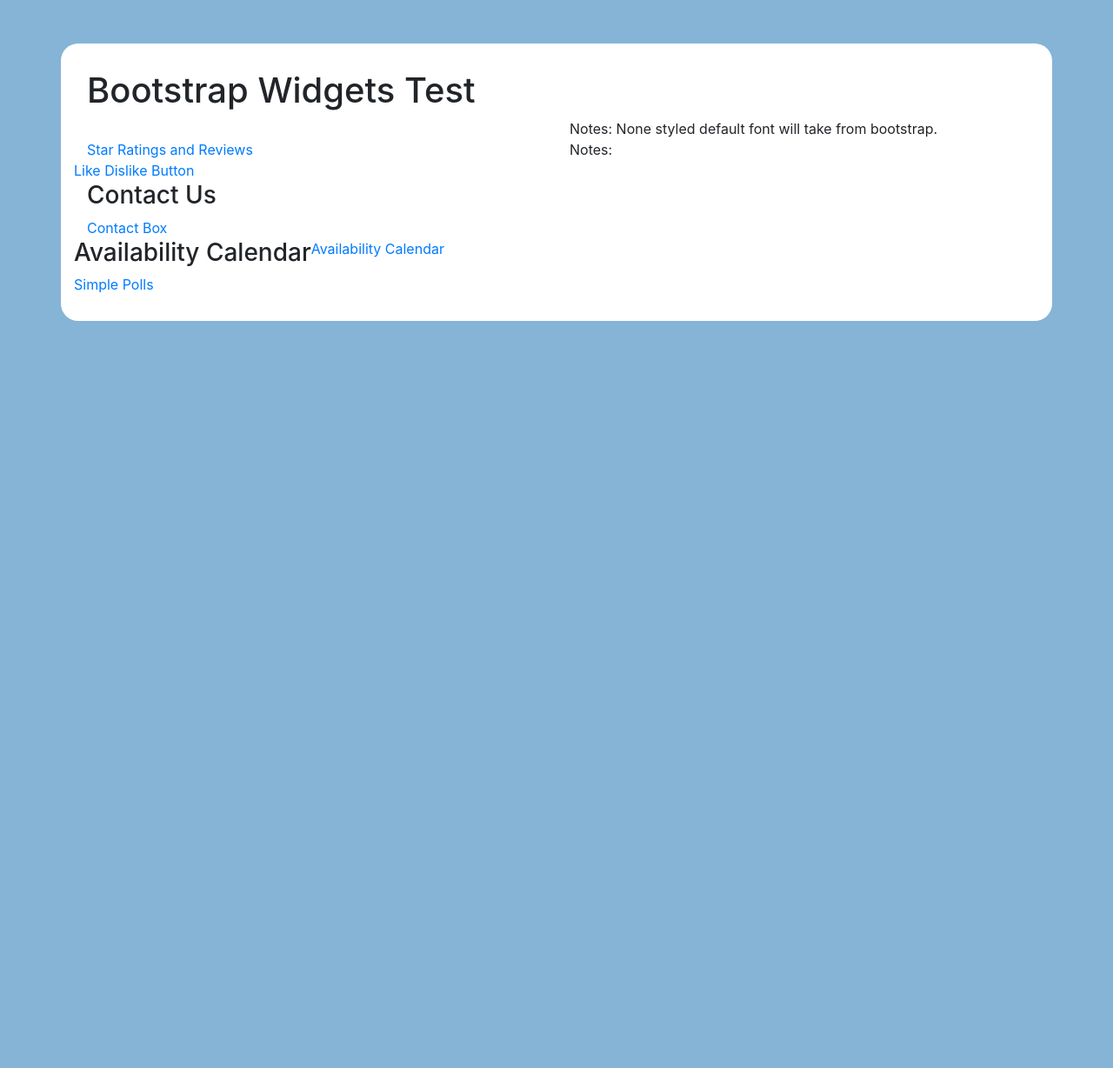
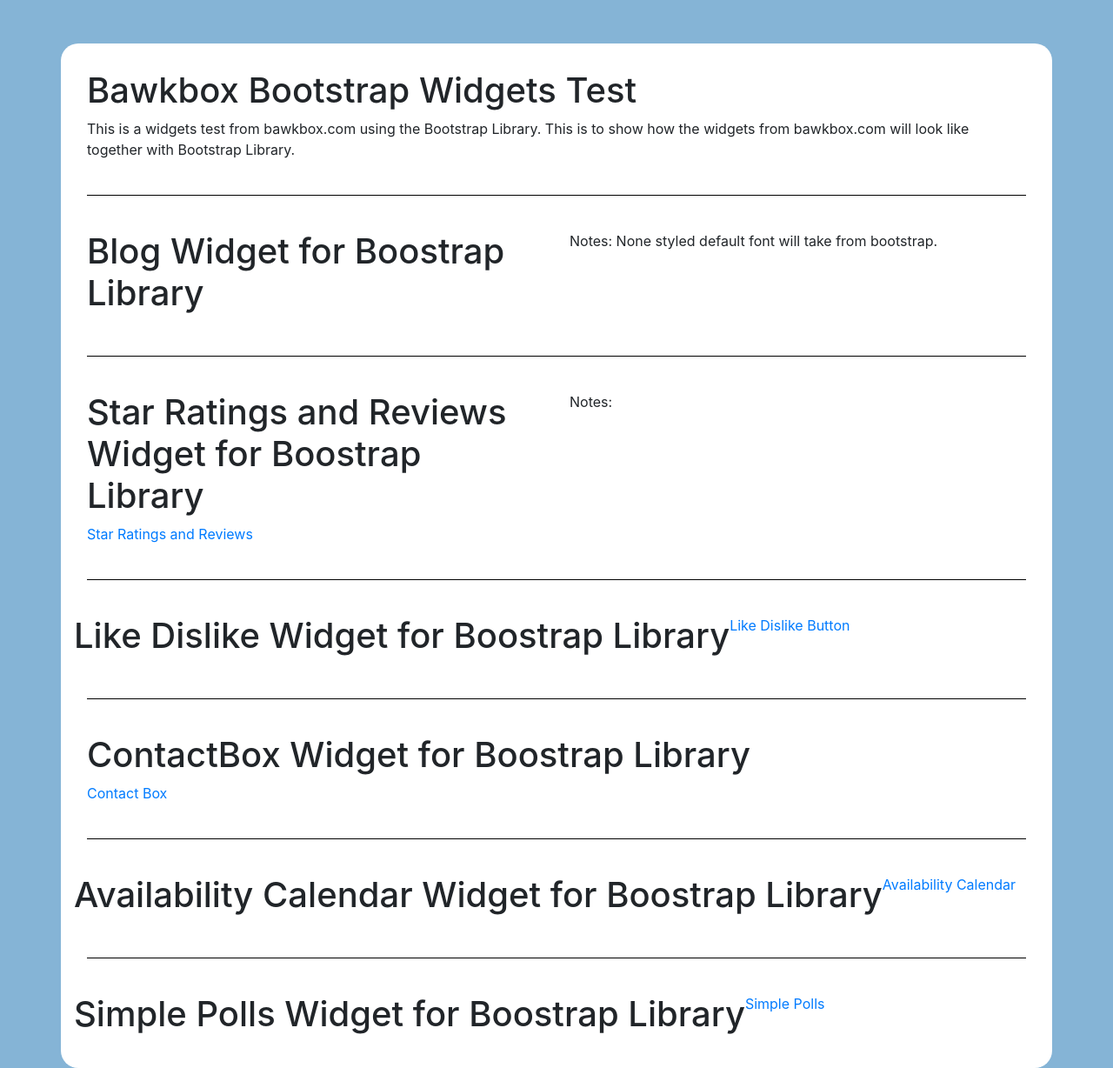
Before and after one commit to countable-web/widget-party, a plain HTML site: page bawkbox.com/bootstrap_test.html in a window 1280 px wide. Shown: the whole page at 87% size. Before the commit the page ends 800 px from the top, so only its background shows below. Drawn offline with Linux system fonts and the light colour scheme; a script that the page names is missing.

Commit message:
added more text description and titles for widgets

```diff
--- a/bawkbox.com/bootstrap_test.html
+++ b/bawkbox.com/bootstrap_test.html
@@ -16,10 +16,17 @@
 
 <body>
     <div class="container" style="margin-top:50px;">
-        <h1>Bootstrap Widgets Test</h1>
+        <h1>Bawkbox Bootstrap Widgets Test</h1>
+        <p>This is a widgets test from bawkbox.com using the
+            Bootstrap Library. This is to show how the widgets
+            from bawkbox.com will look like together with Bootstrap Library.
+        </p>
+
+        <div style="margin:40px auto; width: auto;border-bottom: 1px solid black;"></div>
+
         <div class="row">
             <div class="col lg-6 md-6 sm-12">
-                <!-- start Blog -->
+                <h1>Blog Widget for Boostrap Library</h1>
                 <script data-sil-id='5b68952c246dc1001bf04f0a'> (function() {var d = document, w = window, l = window.location,p = l.protocol == 'file:' ? 'http://' : '//';if (!w.WS) w.WS = {}; c = w.WS;var m=function(t, o){  var e = d.getElementsByTagName('script'); e=e[e.length-1];  var n = d.createElement(t); if (t=='script') {n.async=true;} for (k in o) n[k] = o[k];  e.parentNode.insertBefore(n, e)};   m('script', {      src: p+'bawkbox.com/widget/blog/5b68952c246dc1001bf04f0a?page='+encodeURIComponent(l+''),      type: 'text/javascript'  });  c.load_net = m;})();</script>
                 <div class='sil-widget-blog sil-widget' id='sil-widget-5b68952c246dc1001bf04f0a'><a href='https://bawkbox.com/install/blog'></a></div>
                 <!-- end Blog -->
@@ -29,8 +36,11 @@
             </div>
         </div>
 
+        <div style="margin:40px auto; width: auto;border-bottom: 1px solid black;"></div>
+
         <div class="row">
             <div class="col lg-6 md-6 sm-12">
+                <h1>Star Ratings and Reviews Widget for Boostrap Library</h1>
                 <!-- start Star Ratings and Reviews -->
                 <script data-sil-id='5b253d72bd9f0a002f737455'> (function() {var d = document, w = window, l = window.location,p = l.protocol == 'file:' ? 'http://' : '//';if (!w.WS) w.WS = {}; c = w.WS;var m=function(t, o){  var e = d.getElementsByTagName('script'); e=e[e.length-1];  var n = d.createElement(t); if (t=='script') {n.async=true;} for (k in o) n[k] = o[k];  e.parentNode.insertBefore(n, e)};   m('script', {      src: p+'bawkbox.com/widget/star-rating/5b253d72bd9f0a002f737455?page='+encodeURIComponent(l+''),      type: 'text/javascript'  });  c.load_net = m;})();</script>
                 <script type='application/ld+json' src='//bawkbox.com/widget/star-rating/5b253d72bd9f0a002f737455/microdata'></script><div class='sil-widget-star-rating sil-widget' id='sil-widget-5b253d72bd9f0a002f737455'><a href='https://bawkbox.com/install/star-rating'>Star Ratings and Reviews</a></div>
@@ -39,23 +49,31 @@
             <div class="col lg-6 md-6 sm-12">Notes:</div>
         </div>
 
+        <div style="margin:40px auto; width: auto;border-bottom: 1px solid black;"></div>
+
         <div class="row">
+            <h1>Like Dislike Widget for Boostrap Library</h1>
             <!-- start Like Dislike Button -->
             <script data-sil-id='5b4b6f48f7021e001b8e92cd'> (function() {var d = document, w = window, l = window.location,p = l.protocol == 'file:' ? 'http://' : '//';if (!w.WS) w.WS = {}; c = w.WS;var m=function(t, o){  var e = d.getElementsByTagName('script'); e=e[e.length-1];  var n = d.createElement(t); if (t=='script') {n.async=true;} for (k in o) n[k] = o[k];  e.parentNode.insertBefore(n, e)};   m('script', {      src: p+'bawkbox.com/widget/like-dislike/5b4b6f48f7021e001b8e92cd?page='+encodeURIComponent(l+''),      type: 'text/javascript'  });  c.load_net = m;})();</script>
             <div class='sil-widget-like-dislike sil-widget' id='sil-widget-5b4b6f48f7021e001b8e92cd'><a href='https://bawkbox.com/install/like-dislike'>Like Dislike Button</a></div>
             <!-- end Like Dislike Button -->
         </div>
+
+        <div style="margin:40px auto; width: auto;border-bottom: 1px solid black;"></div>
+
         <div class="row">
             <div class="col lg-12 md-12 sm-12">
-                <h3>Contact Us</h3><!-- start Contact Box -->
+                <h1>ContactBox Widget for Boostrap Library</h1><!-- start Contact Box -->
                 <script data-sil-id='5b689552246dc1001bf04f0c'> (function() {var d = document, w = window, l = window.location,p = l.protocol == 'file:' ? 'http://' : '//';if (!w.WS) w.WS = {}; c = w.WS;var m=function(t, o){  var e = d.getElementsByTagName('script'); e=e[e.length-1];  var n = d.createElement(t); if (t=='script') {n.async=true;} for (k in o) n[k] = o[k];  e.parentNode.insertBefore(n, e)};   m('script', {      src: p+'bawkbox.com/widget/contact/5b689552246dc1001bf04f0c?page='+encodeURIComponent(l+''),      type: 'text/javascript'  });  c.load_net = m;})();</script>
                 <div class='sil-widget-contact sil-widget' id='sil-widget-5b689552246dc1001bf04f0c'><a href='https://htmlcontactbox.com'>Contact Box</a></div>
                 <!-- end Contact Box -->
             </div>
         </div>
 
+        <div style="margin:40px auto; width: auto;border-bottom: 1px solid black;"></div>
+
         <div class="row">
-            <h3>Availability Calendar</h3><!-- start Availability Calendar -->
+            <h1>Availability Calendar Widget for Boostrap Library</h1><!-- start Availability Calendar -->
             <script data-sil-id='5b252f05bd9f0a002f73742b'> (function() {var d = document, w = window, l = window.location,p = l.protocol == 'file:' ? 'http://' : '//';if (!w.WS) w.WS = {}; c = w.WS;var m=function(t, o){  var e = d.getElementsByTagName('script'); e=e[e.length-1];  var n = d.createElement(t); if (t=='script') {n.async=true;} for (k in o) n[k] = o[k];  e.parentNode.insertBefore(n, e)}; m('link', {  href: p+'bawkbox.com/Widgets/day-calendar/day-calendar.css',  rel: 'stylesheet',  type: 'text/css'});  m('script', {      src: p+'bawkbox.com/widget/day-calendar/5b252f05bd9f0a002f73742b?page='+encodeURIComponent(l+''),      type: 'text/javascript'  });  c.load_net = m;})();</script>
             <div class='sil-widget-day-calendar sil-widget' id='sil-widget-5b252f05bd9f0a002f73742b'><a href='https://bawkbox.com/install/day-calendar'>Availability Calendar</a></div>
             <!-- end Availability Calendar -->
@@ -66,7 +84,10 @@
             <!-- end Feedback -->
         </div>
 
+        <div style="margin:40px auto; width: auto;border-bottom: 1px solid black;"></div>
+
         <div class="row">
+            <h1>Simple Polls Widget for Boostrap Library</h1>
             <!-- start Simple Polls -->
             <script data-sil-id='5b696a711e5c8e001b8a7936'> (function() {var d = document, w = window, l = window.location,p = l.protocol == 'file:' ? 'http://' : '//';if (!w.WS) w.WS = {}; c = w.WS;var m=function(t, o){  var e = d.getElementsByTagName('script'); e=e[e.length-1];  var n = d.createElement(t); if (t=='script') {n.async=true;} for (k in o) n[k] = o[k];  e.parentNode.insertBefore(n, e)};   m('script', {      src: p+'bawkbox.com/widget/simple-poll/5b696a711e5c8e001b8a7936?page='+encodeURIComponent(l+''),      type: 'text/javascript'  });  c.load_net = m;})();</script>
             <div class='sil-widget-simple-poll sil-widget' id='sil-widget-5b696a711e5c8e001b8a7936'><a href='https://bawkbox.com/install/simple-poll'>Simple Polls</a></div>
```
Also changed, not shown: bawkbox.com/plain_test.html (+23 -5 lines), bawkbox.com/zurb_test.html (+21 -8 lines).
